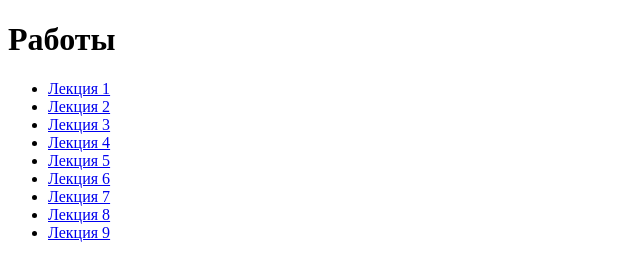
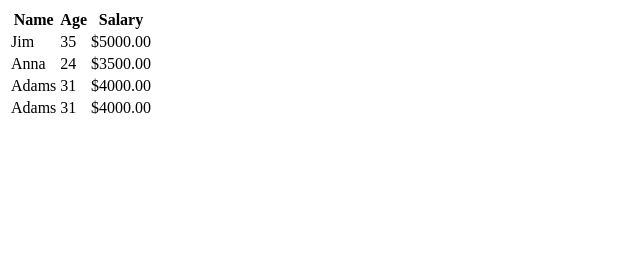
Before and after one commit to s-anikeeva/date, a plain HTML site: page index.html in a window 1280 px wide. Shown: the whole page, without its empty margins (0-640 px from the left). Drawn offline with Linux system fonts and the light colour scheme.

Commit message:
Add files via upload

```diff
--- a/index.html
+++ b/index.html
@@ -7,17 +7,38 @@
 </head>
 
 <body>
-        <h1>Работы</h1>
-        <ul>
-            <li><a href="Lec1.html">Лекция 1</a></li>
-            <li><a href="Lec2.html">Лекция 2</a></li>
-            <li><a href="Lec3.html">Лекция 3</a></li>
-            <li><a href="Lec4.html">Лекция 4</a></li>
-            <li><a href="Lec5.html">Лекция 5</a></li>
-            <li><a href="Lec6.html">Лекция 6</a></li>
-            <li><a href="Lec7.html">Лекция 7</a></li>
-            <li><a href="Lec8.html">Лекция 8</a></li>
-            <li><a href="Lec9.html">Лекция 9</a></li>
-        </ul>
+
+<table class="table_bg">
+    <tr>
+        <th>Name</th>
+        <th>Age</th>
+        <th>Salary</th>
+    </tr>
+
+    <tr>
+        <td>Jim</td>
+        <td>35</td>
+        <td>$5000.00</td>
+    </tr>
+
+    <tr>
+        <td>Anna</td>
+        <td>24</td>
+        <td>$3500.00</td>
+    </tr>
+
+    <tr>
+        <td>Adams</td>
+        <td>31</td>
+        <td>$4000.00</td>
+    </tr>
+
+    <tr>
+        <td>Adams</td>
+        <td>31</td>
+        <td>$4000.00</td>
+    </tr>
+</table>
+
 </body>
 </html>
```
